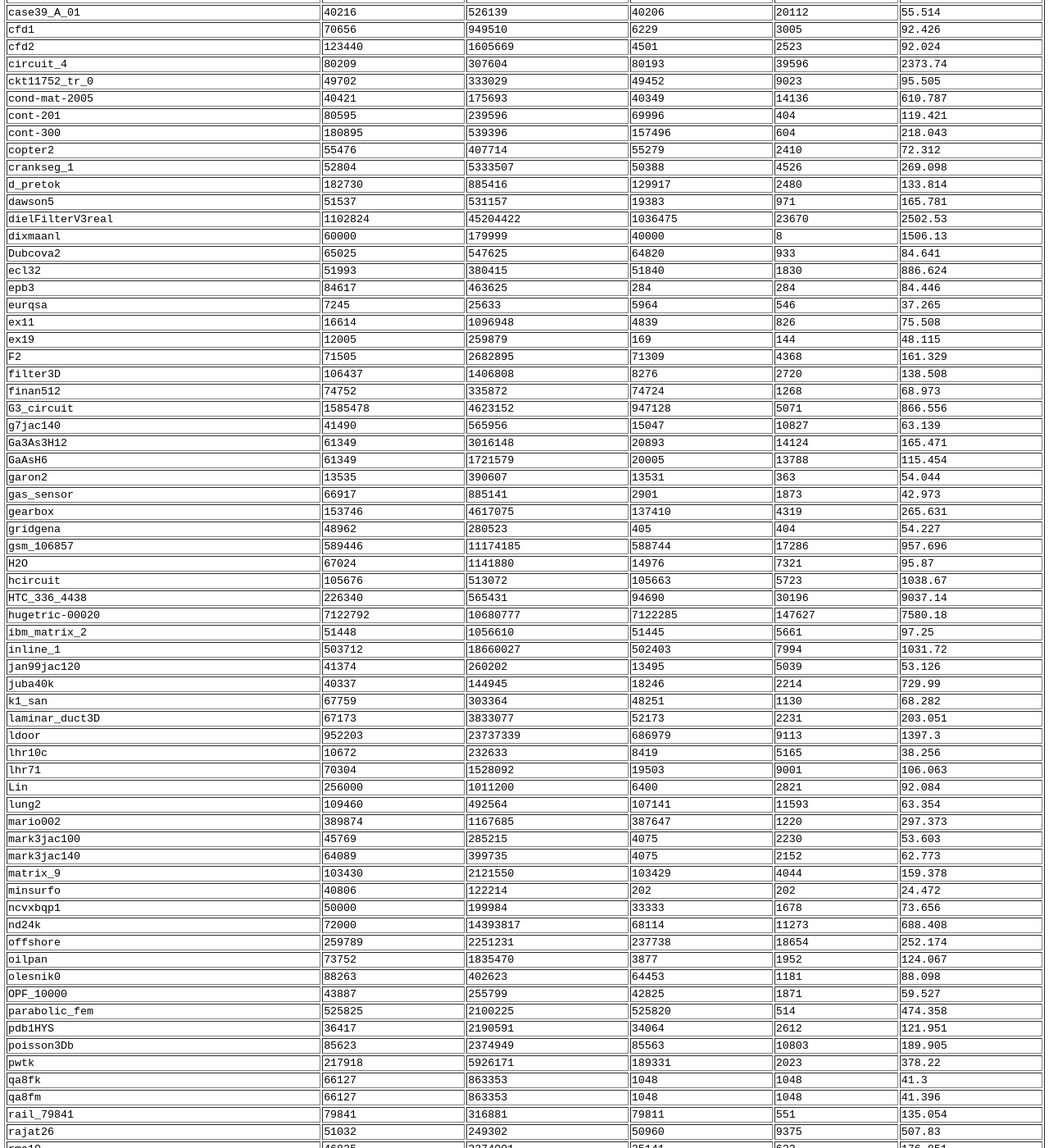
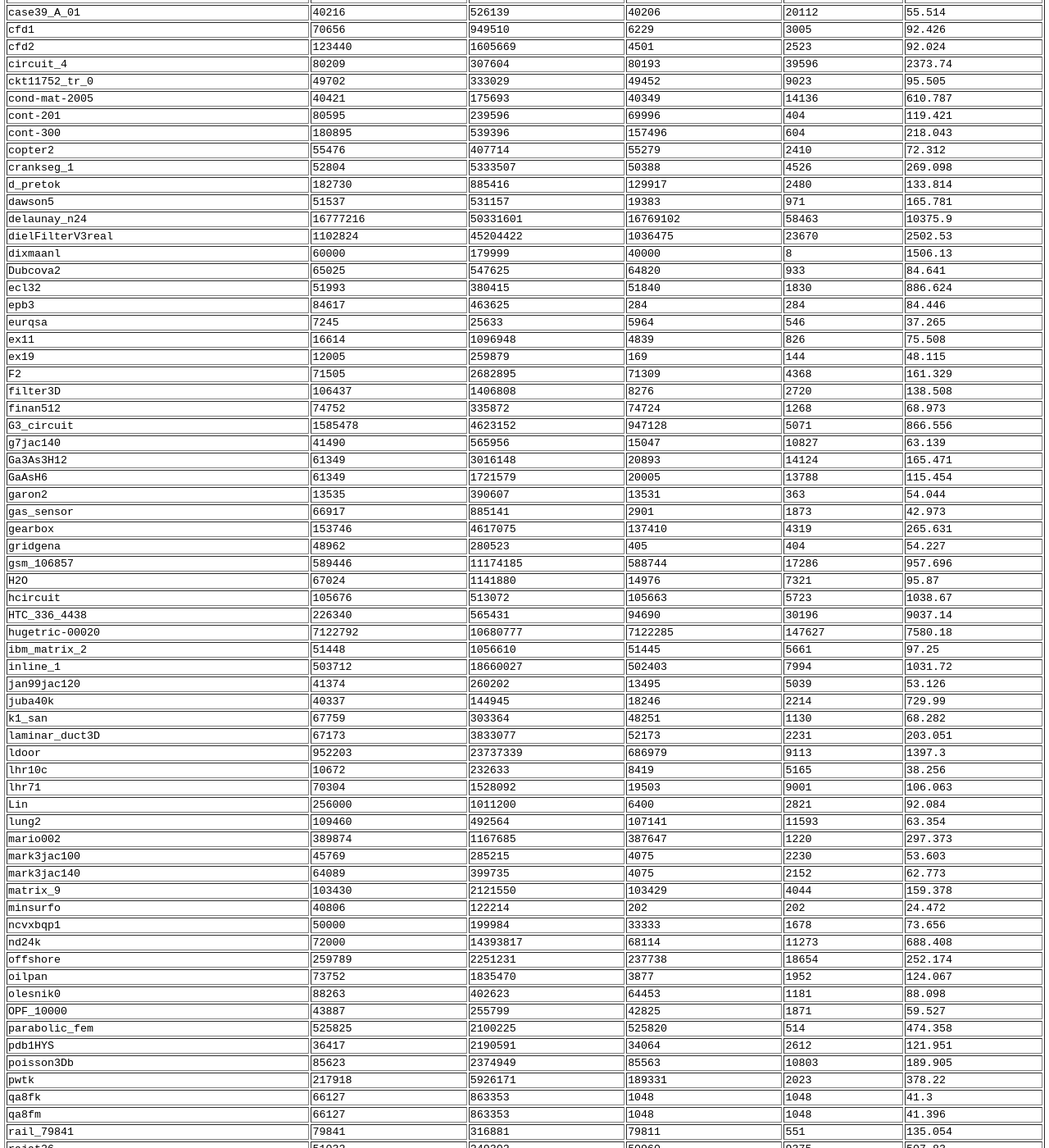
Before and after one commit to spikegpu/spikegpu.github.io, a Jekyll site: the page nightly_build/2014_7_23_cuda6_RCM.html, which Jekyll copies as it is, in a window 1280 px wide and 1400 px high, scrolled down 983 px. Shown: the whole window at 82% size. Built offline with Jekyll 4.4.1, drawn with Linux system fonts in a browser that asks for light colours; Markdown is read by kramdown in place of the engine named in the settings; some of the changed text lies outside the part shown.

Commit message:
Add another two matrices for Jul. 23's test

```diff
--- a/nightly_build/2014_7_23_cuda6_RCM.html
+++ b/nightly_build/2014_7_23_cuda6_RCM.html
@@ -1120,6 +1120,26 @@ NOTES: <br>
 </tr>
 <tr valing=top>
 <td style="border-style: inset;">
+<p> delaunay_n24 </p>
+</td>
+<td style="border-style: inset;">
+<p> 16777216 </p>
+</td>
+<td style="border-style: inset;">
+<p> 50331601 </p>
+</td>
+<td style="border-style: inset;">
+<p> 16769102 </p>
+</td>
+<td style="border-style: inset;">
+<p> 58463 </p>
+</td>
+<td style="border-style: inset;">
+<p> 10375.9 </p>
+</td>
+</tr>
+<tr valing=top>
+<td style="border-style: inset;">
 <p> dielFilterV3real </p>
 </td>
 <td style="border-style: inset;">
@@ -2220,6 +2240,26 @@ NOTES: <br>
 </tr>
 <tr valing=top>
 <td style="border-style: inset;">
+<p> road_usa </p>
+</td>
+<td style="border-style: inset;">
+<p> 23947347 </p>
+</td>
+<td style="border-style: inset;">
+<p> 28854312 </p>
+</td>
+<td style="border-style: inset;">
+<p> 22895468 </p>
+</td>
+<td style="border-style: inset;">
+<p> 45441 </p>
+</td>
+<td style="border-style: inset;">
+<p> 143979 </p>
+</td>
+</tr>
+<tr valing=top>
+<td style="border-style: inset;">
 <p> s3dkq4m2 </p>
 </td>
 <td style="border-style: inset;">
```
